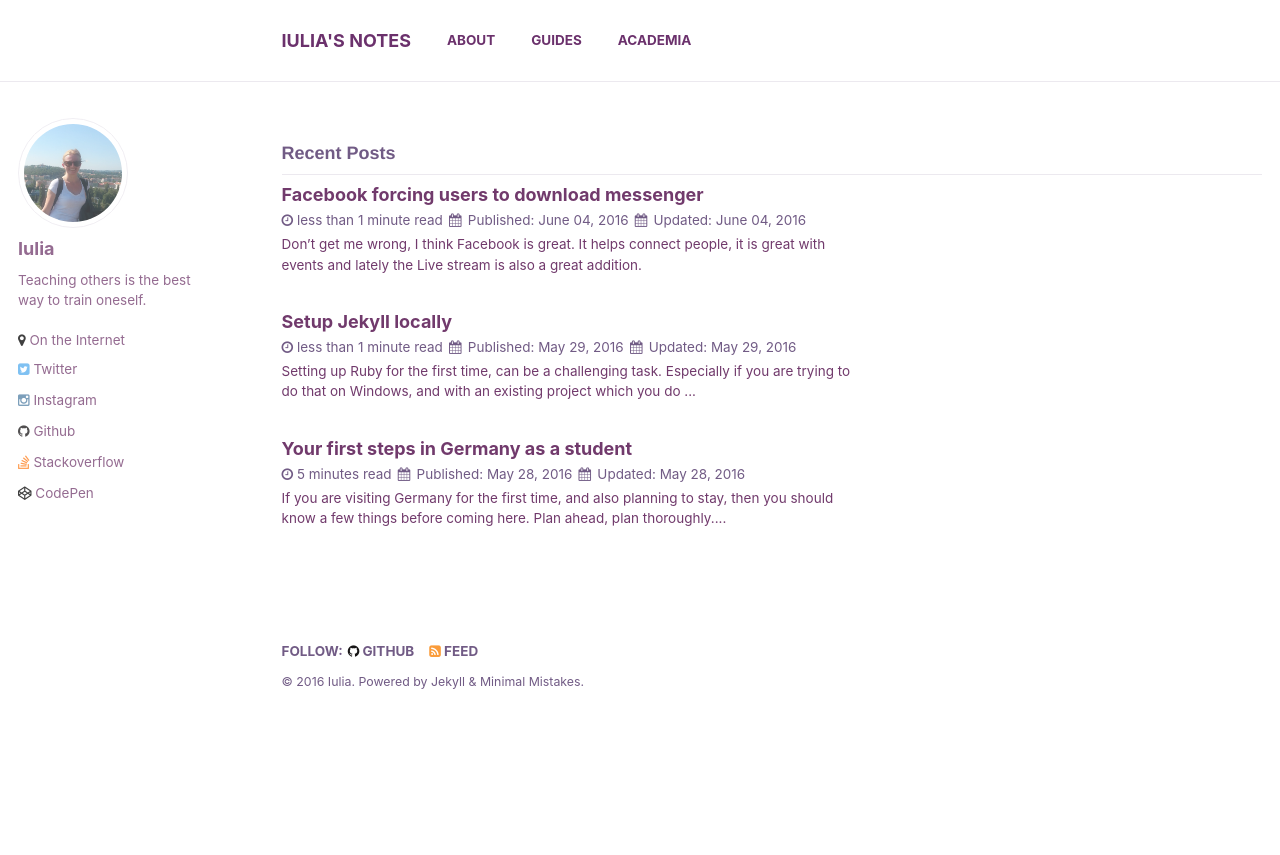
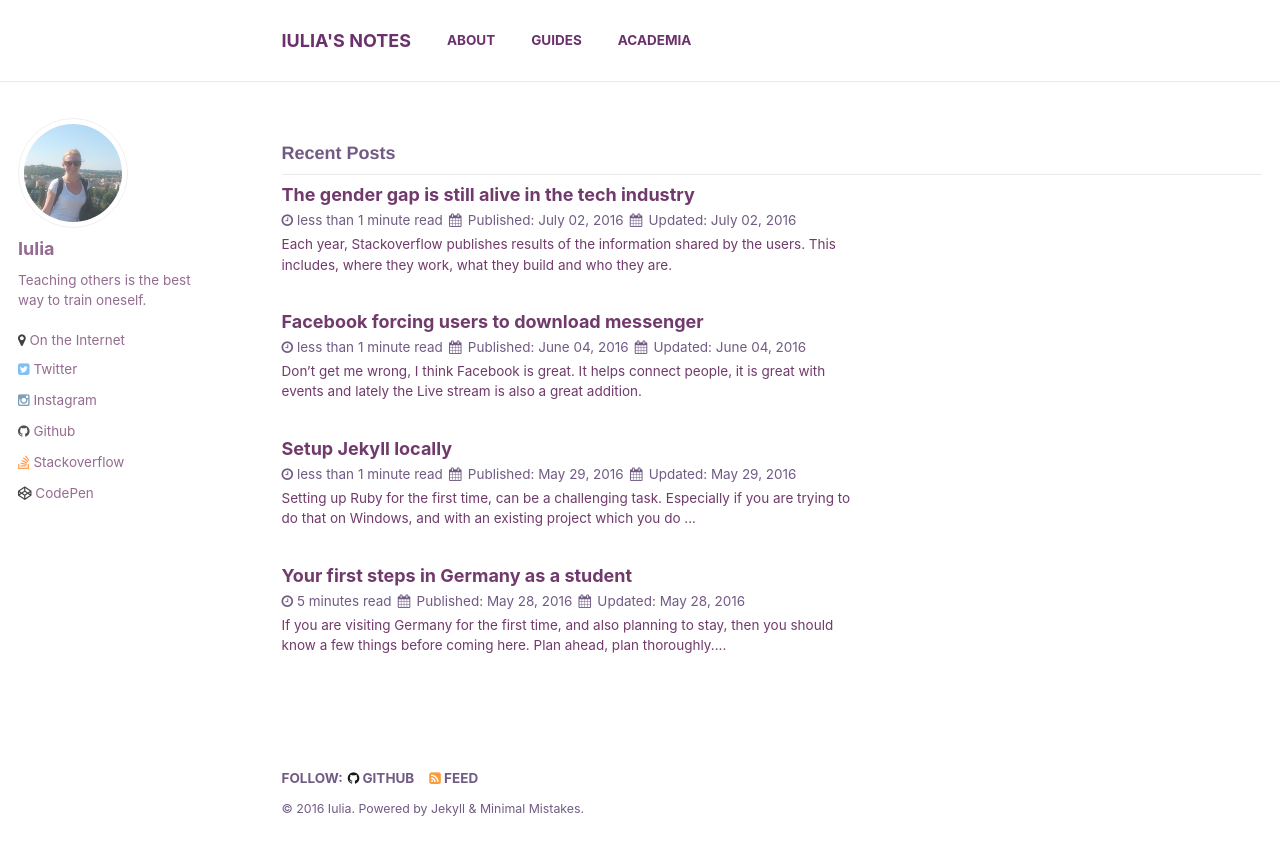
Before and after one commit to iulia-codes/notes, a Jekyll site: the page built from index.html, in a window 1280 px wide. Shown: the top 855 px of the page. Built offline with Jekyll 4.4.1, drawn with Linux system fonts in a browser that asks for light colours; the list of posts is cut into pages by our own code.

Commit message:
Ne wpost

```diff
--- a/_config.yml
+++ b/_config.yml
@@ -11,7 +11,8 @@ title                    : "Iulia's Notes"
 title_separator          : "|"
 name                     : "Iulia"
 description              : "The notes of a girl that codes."
-url                      : https://iulitaro.github.io  # the base hostname & protocol for your site e.g. "https://mmistakes.github.io"
+url                      : http://127.0.0.1  # the base hostname & protocol for your site e.g. "https://mmistakes.github.io"
+#url                      : https://iulitaro.github.io  # the base hostname & protocol for your site e.g. "https://mmistakes.github.io"
 baseurl                  : "/notes" # the subpath of your site, e.g. "/blog"
 gh_repo                  :
 teaser                   : # filename of teaser fallback teaser image placed in /images/, .e.g. "500x300.png"
--- /dev/null
+++ b/_posts/2016-07-02-stackoverflow-results-or-the-gender-gap-in-tech-still-strong.md
@@ -0,0 +1,19 @@
+---
+title: "The gender gap is still alive in the tech industry"
+read_time: true
+header:
+  overlay_image: gender-gap-stackoverflow.PNG
+categories:
+  - guides
+tags:
+  - stackoverflow
+  - gender gap
+
+modified: 2016-07-02T11:32:00-04:00
+date: 2016-07-02T11:32:00-04:00
+---
+
+Each year, <a href="http://stackoverflow.com/research/developer-survey-2016">Stackoverflow</a> publishes results of the information shared by the users. This includes, where they work, what they build and who they are.
+
+
+---
```
Also changed, not shown: images/gender-gap-stackoverflow.PNG (added), images/style/gender-sprite.png (added).
